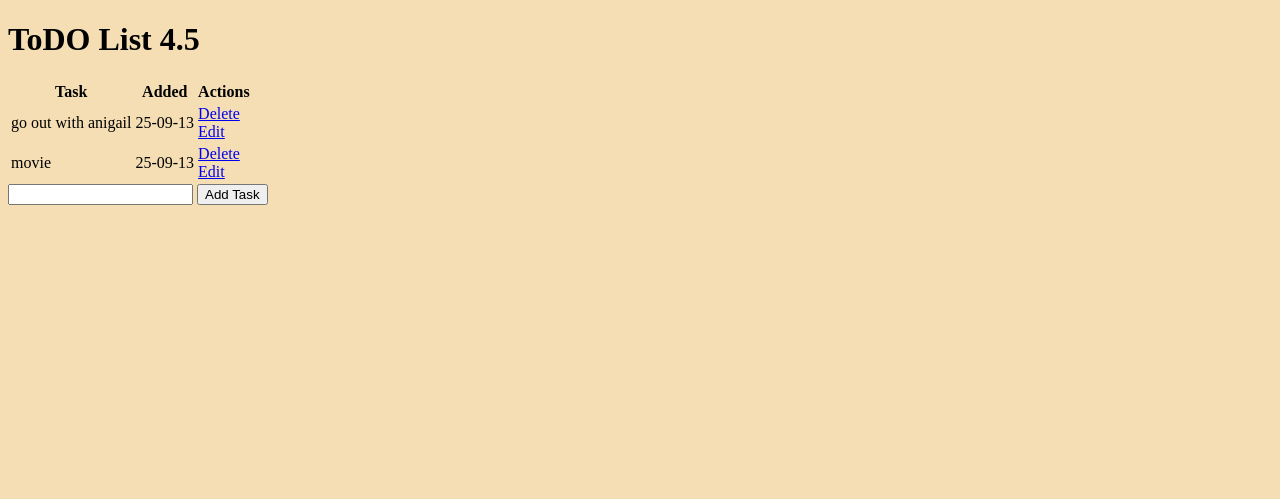
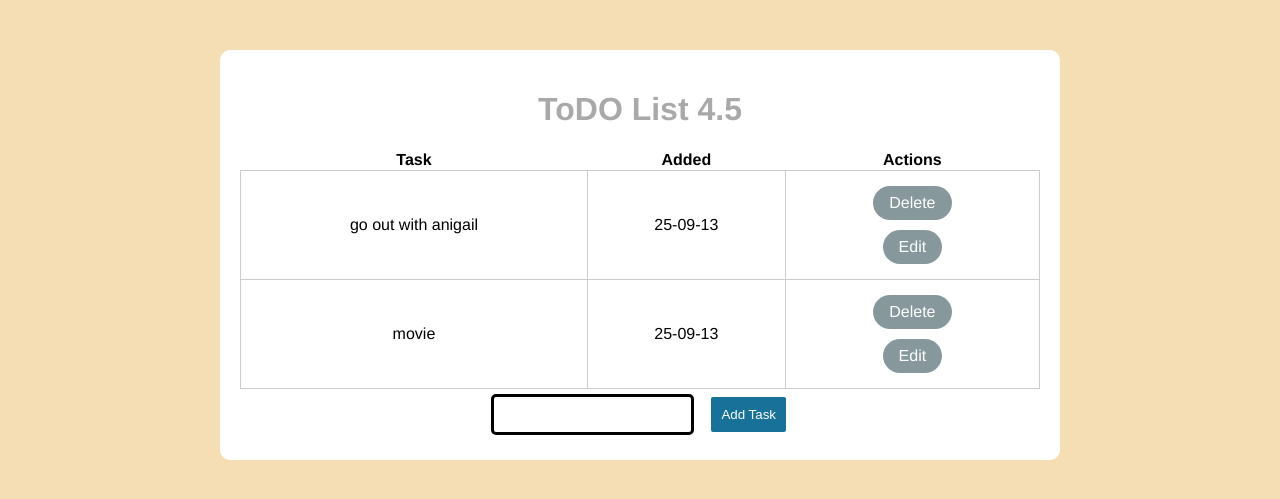
Before and after one commit to obswrld/Flask-Application, a Flask app: page / in a window 1280 px wide. Shown: the top 499 px of the page. Run offline with Flask 3, Linux system fonts and the light colour scheme; data comes from the database, SQL or seed files in the repository; both versions use the stored data as it was after the commit.

```diff
--- a/app.py
+++ b/app.py
@@ -3,7 +3,7 @@ from _datetime import datetime
 from flask import Flask, render_template, redirect, request
 from flask_scss import Scss
 from flask_sqlalchemy import SQLAlchemy
-from typing_extensions import type_repr
+# from typing_extensions import type_repr
 
 app = Flask(__name__)
 Scss(app)
--- a/static/style.css
+++ b/static/style.css
@@ -1,3 +1,63 @@
 body {
+    font-family: "Franklin Gothic Medium", sans-serif;
+    margin: 0;
+    padding: 0;
     background-color: wheat;
+
 }
+.content {
+    max-width: 800px;
+    margin: 50px auto;
+    padding: 20px;
+    background-color: #fff;
+    border-radius: 10px;
+    box-shadow: 0 0 10px rgba(0, -0, -0, -0.1);
+    text-align: center;
+}
+.content h1 {
+    color: darkgray;
+}
+.content h4 {
+    color: darkgray;
+}
+.content table {
+    width: 100%;
+    margin-top: 20px;
+    border-collapse: collapse;
+}
+
+.content .table th, td {
+    padding: 10px;
+    border: 1px solid #ccc;
+}
+.content .table .th .td th {
+    background-color: #444444;
+    color: #86989B;
+}
+a {
+    display: inline-block;
+    padding: 8px 16px;
+    margin: 5px;
+    border-radius: 20px;
+    background-color: #86989B;
+    color: #fff;
+    text-decoration: none;
+    transition: background-color 0.3s ease;
+}
+a:hover {
+    background-color: #177199;
+}
+input {
+    padding: 10px;
+    margin: 5px;
+    border: solid 3px;
+    border-radius: 5px;
+}
+#btn-add {
+    background-color: #177199;
+    color: #ffffff;
+    cursor: pointer;
+}
+#btn-add:hover {
+    background-color: #A5D6D9;
+}
```
Also changed, not shown: instance/database.db.
